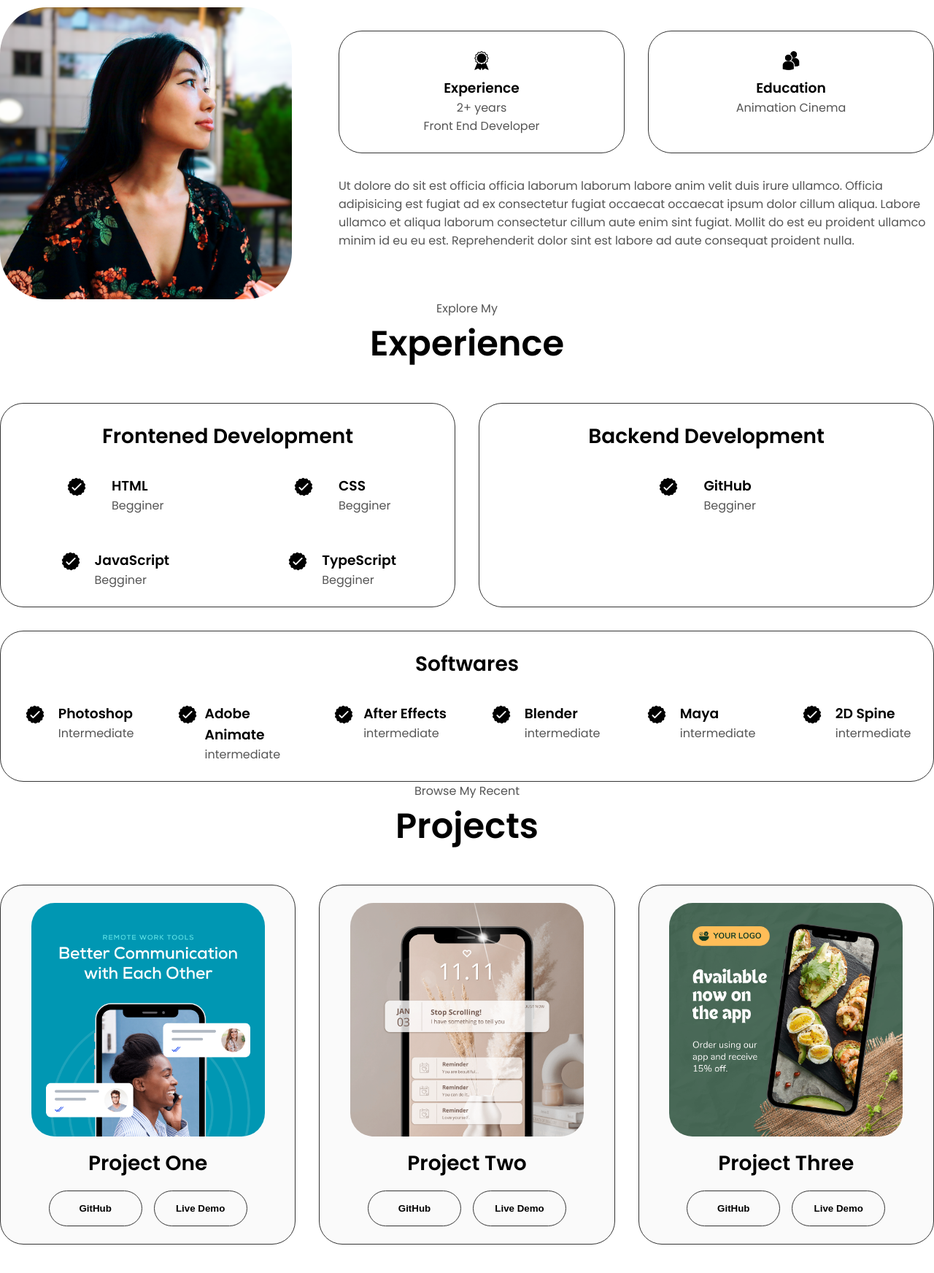
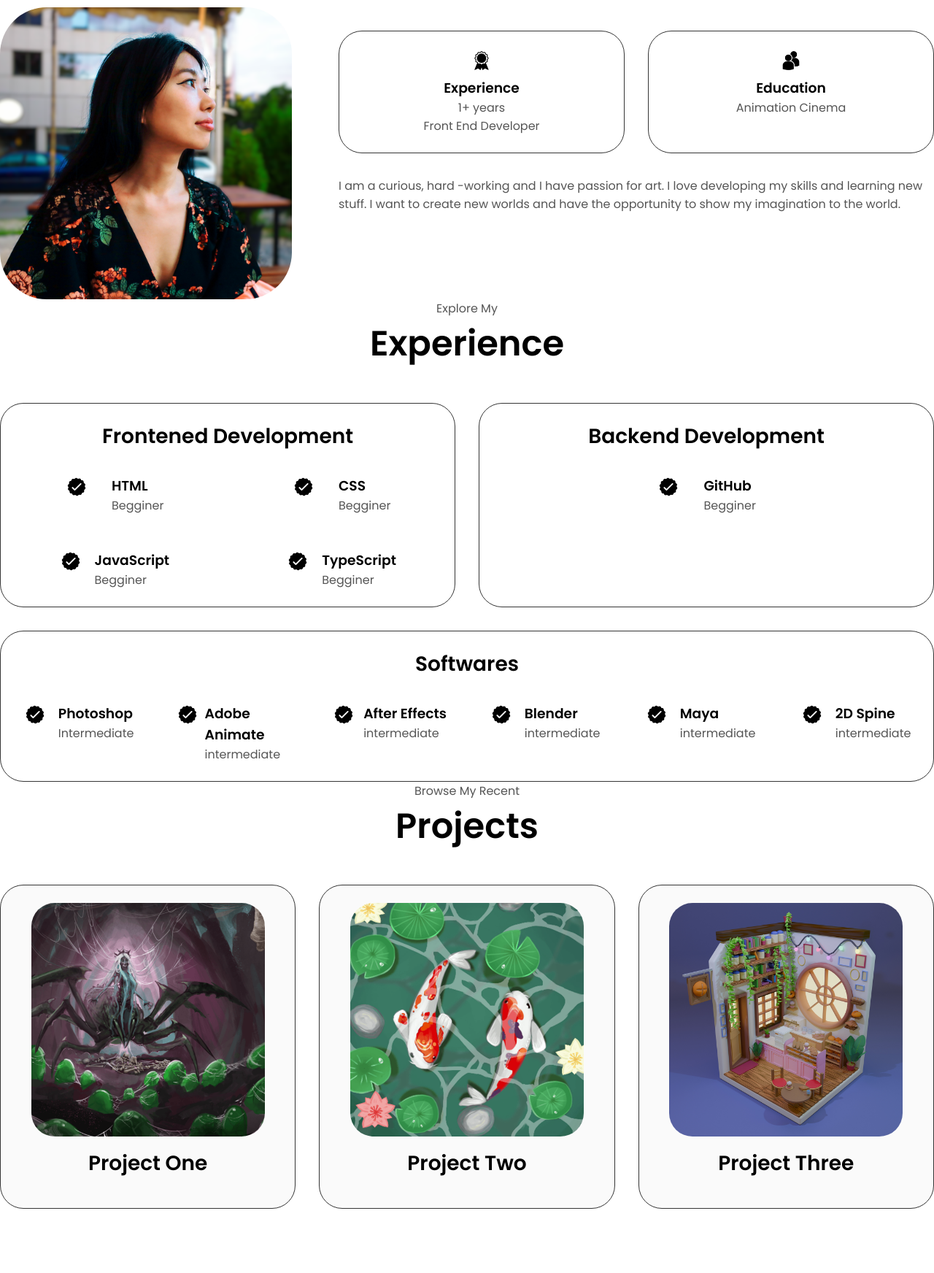
Before and after one commit to scarye13/HTML-portfolio, a plain HTML site: page index.html in a window 1280 px wide. Shown: the part 1004-2748 px from the top of the page at 73% size. Drawn offline with Linux system fonts and the light colour scheme.

Commit message:
new updated assets for the project section and optimizing screens resolutions

```diff
--- a/index.html
+++ b/index.html
@@ -40,7 +40,6 @@
 
     </nav>
 
-
 <section id="profile">
  <div class="section__pic-container">
     <img src="./assets/profile-pic-3.png" alt="Nguyen Ngan profile picture"/>
@@ -55,9 +54,7 @@
     <button class="btn btn-color-2" onclick="window.open('./assets/resume_nguyen_ngan.pdf')">
         Download CV
     </button>
-    <button class="btn btn-color-1" onclick="location.href='./#contact'">
-        Contact Info
-    </button>
+
  </div>
  <div id="socials-container">
     <img src="./assets/linkedin.png" alt="My Linkedin profile"
@@ -79,7 +76,7 @@
         <div class="details-container">
          <img src="./assets/experience.png" alt="experience icon"class="icon"/>
          <h3>Experience</h3>
-         <p>2+ years <br>Front End Developer </p>
+         <p>1+ years <br>Front End Developer </p>
         </div>
         <div class="details-container">
          <img src="./assets/education.png" alt="education icon"class="icon"/>
@@ -87,9 +84,7 @@
          <p>Animation Cinema </p>
         </div>
        </div>
-       <div class="text-container"> <p>Ut dolore do sit est officia officia laborum laborum labore anim velit duis irure ullamco. Officia adipisicing est fugiat ad ex consectetur fugiat occaecat occaecat ipsum dolor cillum aliqua. Labore ullamco et aliqua laborum consectetur cillum aute enim sint fugiat.
-        Mollit do est eu proident ullamco minim id eu eu est.
-        Reprehenderit dolor sint est labore ad aute consequat proident nulla.</p></div>
+       <div class="text-container"> <p>I am a curious, hard -working and I have passion for art. I love developing my skills and learning new stuff. I want to create new worlds and have the opportunity to show my imagination to the world.</p></div>
        </div>
      </div>
    </div>
@@ -212,33 +207,33 @@
     <div class="about-containers">
      <div class="details-container color-container">
         <div class="article-container">
-            <img src="./assets/project-1.png" alt="projects 1 picture" class="project-img"/>
+            <img src="./assets/project-1_1.png" alt="projects 1 picture" class="project-img"/>
         </div>
             <h2 class="experience experience-sub-title project-title">Project One</h2>
-            <div class="btn-container">
+            <!--<div class="btn-container">
                 <button class="btn btn-color-2 project-btn" onclick="location.href='https://github.com'">GitHub</button>
                 <button class="btn btn-color-2 project-btn" onclick="location.href='https://github.com'">Live Demo</button>
-        </div>
+        </div> -->
       </div>
      <div class="details-container color-container">
         <div class="article-container">
-            <img src="./assets/project-2.png" alt="projects 1 picture" class="project-img"/>
+            <img src="./assets/project-2_1.png" alt="projects 1 picture" class="project-img"/>
         </div>
             <h2 class="experience experience-sub-title project-title">Project Two</h2>
-            <div class="btn-container">
+            <!--<div class="btn-container">
                 <button class="btn btn-color-2 project-btn" onclick="location.href='https://github.com'">GitHub</button>
                 <button class="btn btn-color-2 project-btn" onclick="location.href='https://github.com'">Live Demo</button>
-        </div>
+        </div> -->
       </div>
      <div class="details-container color-container">
         <div class="article-container">
-            <img src="./assets/project-3.png" alt="projects 1 picture" class="project-img"/>
+            <img src="./assets/project-3_1.png" alt="projects 1 picture" class="project-img"/>
         </div>
             <h2 class="experience experience-sub-title project-title">Project Three</h2>
-            <div class="btn-container">
+            <!--<div class="btn-container">
                 <button class="btn btn-color-2 project-btn" onclick="location.href='https://github.com'">GitHub</button>
                 <button class="btn btn-color-2 project-btn" onclick="location.href='https://github.com'">Live Demo</button>
-        </div>
+        </div> -->
       </div>
   </div>
   <img src="./assets/arrow.png" alt="an arrow that shows down toward the next page" class="icon arrow" onclick="location.href='#contact'"/>
@@ -251,11 +246,11 @@
     <div class="contact-info-upper-container">
         <div class="contact-info-container">
             <img src="./assets/email.png" alt="email png" class="icon contact-icon email-icon"/>
-            <p><a href="mailto:scarye13@gmail.com">Example@gmail.com</a></p>
+            <p><a href="mailto:scarye13@gmail.com">scarye13@gmail.com</a></p>
         </div>
         <div class="contact-info-container">
             <img src="./assets/linkedin.png" alt="linkedin png" class="icon contact-icon"/>
-            <p><a href="https://www.linkedin.com">Linkedin</a></p>
+            <p><a href="https://www.linkedin.com/in/ngan-nguyen-31a31077/">Linkedin</a></p>
         </div>
     </div>
 
--- a/style.css
+++ b/style.css
@@ -132,7 +132,7 @@ a:hover{
   transform: rotate(-45deg)translate(10px, -5px);
 }
 
-.hamburger-icon span: :first-child {
+.hamburger-icon span:first-child {
   transform:none
 }
 
@@ -289,7 +289,7 @@ position: relative;
   bottom: 2.5rem;
 }
 
-.details-container{
+.details-container {
   padding: 1.5rem;
   flex: 1;
   background: white;
```
Also changed, not shown: assets/about-pic.png (deleted), assets/profile-pic-2.png (deleted), assets/profile-pic.png (deleted), assets/project-1_1.png (added), assets/project-2_1.png (added), assets/project-3_1.png (added), 1 other file.
